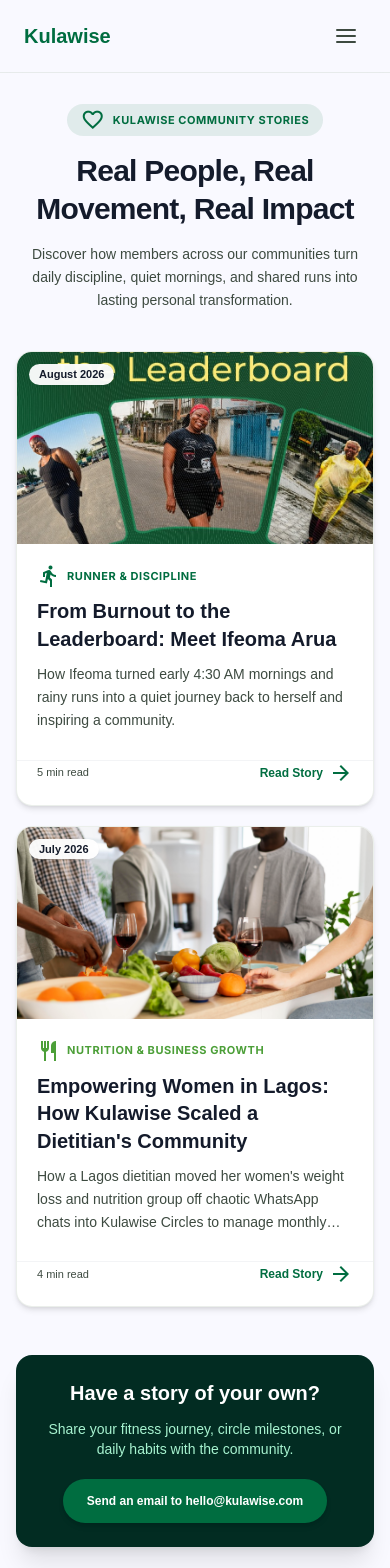
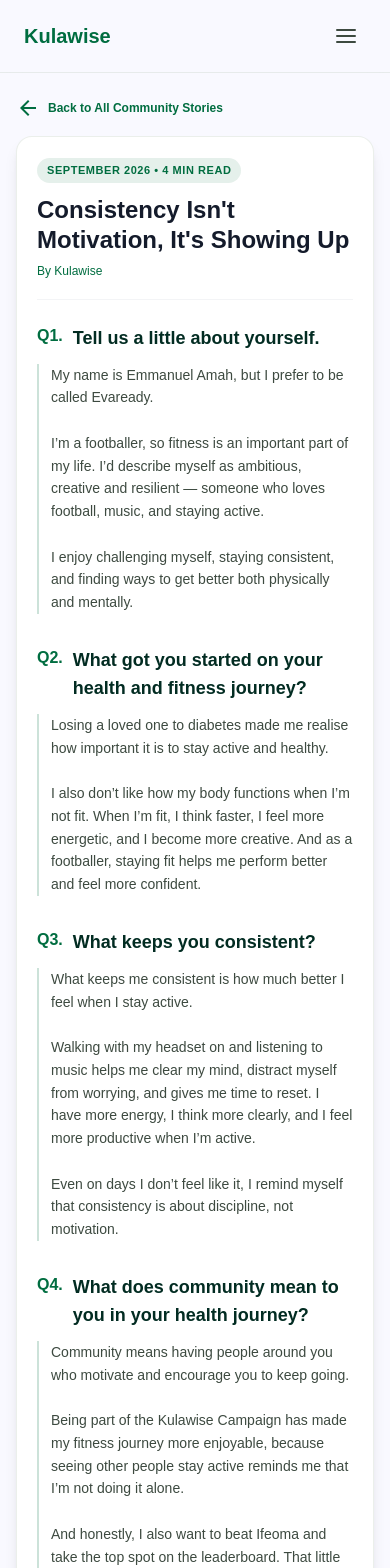
Before and after one commit to kulawise/community-ui, a React (Vite) app: page /stories/emmanuel-amah-evaready in a window 390 px wide. Shown: the top 1568 px of the page. Built offline with nearby package versions, Linux system fonts and the light colour scheme; a web font is replaced by a local one.

Commit message:
new story

```diff
--- a/src/data/communityContent.ts
+++ b/src/data/communityContent.ts
@@ -84,6 +84,25 @@
 };
 
 export const STORY_CARDS: StoryCard[] = [
+  {
+    id: "emmanuel-amah-evaready",
+    category: "Footballer & Consistency",
+    categoryColorClass: "text-primary",
+    icon: "sports_soccer",
+    title: "Consistency Isn't Motivation, It's Showing Up: Meet Evaready",
+    subtitle: "Some days motivation isn't there. You put on your headset, play your music, and walk anyway.",
+    description:
+      "How losing a loved one to diabetes turned Emmanuel \u201CEvaready\u201D Amah into a 20,000-steps-a-day walker chasing the top of the leaderboard.",
+    image: "/images/kulawise-community-story-evaready-the-consistency.jpg",
+    slug: "emmanuel-amah-evaready",
+    date: "September 2026",
+    readTime: "4 min read",
+    author: "Emmanuel Amah",
+    role: "Footballer",
+    posters: [
+      "/images/kulawise-community-story-evaready-the-consistency.jpg",
+    ],
+  },
   {
     id: "ifeoma-arua",
     category: "Runner & Discipline",
@@ -236,6 +255,54 @@
 Ifeoma Arua`
 };
 
+export const EVAREADY_STORY = {
+  id: "emmanuel-amah-evaready",
+  name: "Emmanuel Amah (Evaready)",
+  role: "Footballer",
+  title: "Consistency Isn't Motivation, It's Showing Up",
+  subtitle: "Some days motivation isn't there. You put on your headset, play your music, and walk anyway.",
+  date: "September 2026",
+  readTime: "4 min read",
+  posters: [
+    "/images/kulawise-community-story-evaready-the-consistency.jpg",
+  ],
+  questions: [
+    {
+      q: "1. Tell us a little about yourself.",
+      a: `My name is Emmanuel Amah, but I prefer to be called Evaready.
+
+I\u2019m a footballer, so fitness is an important part of my life. I\u2019d describe myself as ambitious, creative and resilient \u2014 someone who loves football, music, and staying active.
+
+I enjoy challenging myself, staying consistent, and finding ways to get better both physically and mentally.`
+    },
+    {
+      q: "2. What got you started on your health and fitness journey?",
+      a: `Losing a loved one to diabetes made me realise how important it is to stay active and healthy.
+
+I also don\u2019t like how my body functions when I\u2019m not fit. When I\u2019m fit, I think faster, I feel more energetic, and I become more creative. And as a footballer, staying fit helps me perform better and feel more confident.`
+    },
+    {
+      q: "3. What keeps you consistent?",
+      a: `What keeps me consistent is how much better I feel when I stay active.
+
+Walking with my headset on and listening to music helps me clear my mind, distract myself from worrying, and gives me time to reset. I have more energy, I think more clearly, and I feel more productive when I\u2019m active.
+
+Even on days I don\u2019t feel like it, I remind myself that consistency is about discipline, not motivation.`
+    },
+    {
+      q: "4. What does community mean to you in your health journey?",
+      a: `Community means having people around you who motivate and encourage you to keep going.
+
+Being part of the Kulawise Campaign has made my fitness journey more enjoyable, because seeing other people stay active reminds me that I\u2019m not doing it alone.
+
+And honestly, I also want to beat Ifeoma and take the top spot on the leaderboard. That little competition keeps me motivated to stay consistent and keep moving.`
+    }
+  ],
+  closing: `Some days, motivation isn\u2019t there. So you put on your headset, play your music, take that walk, and remind yourself: consistency isn\u2019t about always feeling motivated. It\u2019s about showing up.
+
+Evaready`
+};
+
 export const B2B_CALLOUTS = [
   {
     title: "Wellness Businesses",
--- a/src/pages/CommunityStories.tsx
+++ b/src/pages/CommunityStories.tsx
@@ -2,21 +2,33 @@
 import { Link, useParams } from "react-router-dom";
 import Navbar from "../components/community/Navbar";
 import CommunityFooter from "../components/community/CommunityFooter";
-import { STORY_CARDS, IFEOMA_STORY, DIETITIAN_STORY } from "../data/communityContent";
+import { STORY_CARDS, IFEOMA_STORY, DIETITIAN_STORY, EVAREADY_STORY } from "../data/communityContent";
+
+// Slug -> full story. A registry rather than a chain of slug comparisons: the
+// page previously hardcoded "is this Ifeoma?" in five places, so a third story
+// meant a third branch in each of them. Adding one is now a single line here.
+const FULL_STORIES: Record<string, typeof IFEOMA_STORY | typeof DIETITIAN_STORY | typeof EVAREADY_STORY> = {
+  "ifeoma-arua": IFEOMA_STORY,
+  "lagos-dietitian-women-wellness": DIETITIAN_STORY,
+  "emmanuel-amah-evaready": EVAREADY_STORY,
+};
 
 export default function CommunityStories() {
   const { slug } = useParams<{ slug?: string }>();
   const [selectedPoster, setSelectedPoster] = useState<string | null>(null);
 
   // Match active story object
-  const activeStory = slug === "lagos-dietitian-women-wellness"
-    ? DIETITIAN_STORY
-    : (slug === "ifeoma-arua" ? IFEOMA_STORY : (slug ? STORY_CARDS.find((s) => s.slug === slug) : null));
+  const activeStory = slug
+    ? (FULL_STORIES[slug] ?? STORY_CARDS.find((s) => s.slug === slug) ?? null)
+    : null;
 
   // Single Story Detail View
   if (activeStory) {
-    const isIfeoma = activeStory.id === "ifeoma-arua";
-    const storyData = isIfeoma ? IFEOMA_STORY : DIETITIAN_STORY;
+    const storyData = FULL_STORIES[activeStory.id] ?? DIETITIAN_STORY;
+    // Optional extras, present on some stories and not others. Read off the
+    // story itself rather than asking "which person is this".
+    const instagram = "instagram" in storyData ? storyData.instagram : undefined;
+    const posters = "posters" in storyData ? storyData.posters : undefined;
 
     return (
       <div className="min-h-screen bg-surface font-body-md text-on-surface">
@@ -44,16 +56,16 @@
                   </h1>
                   <div className="text-primary font-medium text-xs sm:text-sm mt-2 sm:mt-3 flex flex-wrap items-center gap-x-2 gap-y-1">
                     <span>By Kulawise</span>
-                    {isIfeoma && IFEOMA_STORY.instagram && (
+                    {instagram && (
                       <>
                         <span className="text-gray-300">•</span>
                         <a
-                          href={`https://instagram.com/${IFEOMA_STORY.instagram.replace('@', '')}`}
+                          href={`https://instagram.com/${instagram.replace('@', '')}`}
                           target="_blank"
                           rel="noopener noreferrer"
                           className="hover:underline font-bold text-emerald-700 inline-block"
                         >
-                          {IFEOMA_STORY.instagram}
+                          {instagram}
                         </a>
                       </>
                     )}
@@ -73,30 +85,27 @@
                       {item.a}
                     </div>
 
-                    {/* Insert poster graphics cleanly inside Ifeoma story */}
-                    {isIfeoma && index === 1 && IFEOMA_STORY.posters && (
-                      <div className="my-5 sm:my-8 rounded-xl sm:rounded-2xl overflow-hidden shadow-md sm:shadow-lg border border-gray-100 max-w-2xl mx-auto cursor-pointer" onClick={() => setSelectedPoster(IFEOMA_STORY.posters[1])}>
+                    {/* Poster after the second answer, when the story has one. */}
+                    {index === 1 && posters && posters[1] && (
+                      <div className="my-5 sm:my-8 rounded-xl sm:rounded-2xl overflow-hidden shadow-md sm:shadow-lg border border-gray-100 max-w-2xl mx-auto cursor-pointer" onClick={() => setSelectedPoster(posters[1])}>
                         <img
-                          src={IFEOMA_STORY.posters[1]}
-                          alt="The Beginning - Ifeoma story"
+                          src={posters[1]}
+                          alt={`${storyData.name} story poster`}
                           className="w-full h-auto object-cover hover:scale-102 transition-transform duration-300"
                         />
                       </div>
                     )}
-                    {isIfeoma && index === 2 && IFEOMA_STORY.posters && (
+                    {index === 2 && posters && posters[2] && (
                       <div className="grid grid-cols-1 sm:grid-cols-2 gap-3 sm:gap-4 my-5 sm:my-8">
-                        <img
-                          src={IFEOMA_STORY.posters[2]}
-                          alt="The Discipline - Ifeoma story"
-                          className="rounded-xl sm:rounded-2xl shadow-md sm:shadow-lg border border-gray-100 w-full h-auto object-cover cursor-pointer"
-                          onClick={() => setSelectedPoster(IFEOMA_STORY.posters[2])}
-                        />
-                        <img
-                          src={IFEOMA_STORY.posters[3]}
-                          alt="The Community - Ifeoma story"
-                          className="rounded-xl sm:rounded-2xl shadow-md sm:shadow-lg border border-gray-100 w-full h-auto object-cover cursor-pointer"
-                          onClick={() => setSelectedPoster(IFEOMA_STORY.posters[3])}
-                        />
+                        {posters.slice(2).map((poster) => (
+                          <img
+                            key={poster}
+                            src={poster}
+                            alt={`${storyData.name} story poster`}
+                            className="rounded-xl sm:rounded-2xl shadow-md sm:shadow-lg border border-gray-100 w-full h-auto object-cover cursor-pointer"
+                            onClick={() => setSelectedPoster(poster)}
+                          />
+                        ))}
                       </div>
                     )}
                   </div>
@@ -114,14 +123,14 @@
                     <p className="font-bold text-white text-sm sm:text-base">{storyData.name}</p>
                     <p className="text-xs text-emerald-300">{storyData.role}</p>
                   </div>
-                  {isIfeoma && IFEOMA_STORY.instagram && (
+                  {instagram && (
                     <a
-                      href={`https://instagram.com/${IFEOMA_STORY.instagram.replace('@', '')}`}
+                      href={`https://instagram.com/${instagram.replace('@', '')}`}
                       target="_blank"
                       rel="noopener noreferrer"
                       className="text-xs text-emerald-200 hover:text-white border border-emerald-700/60 hover:bg-emerald-800/50 px-3 py-1.5 rounded-full transition-all inline-block w-fit font-semibold"
                     >
-                      {IFEOMA_STORY.instagram}
+                      {instagram}
                     </a>
                   )}
                 </div>
```
